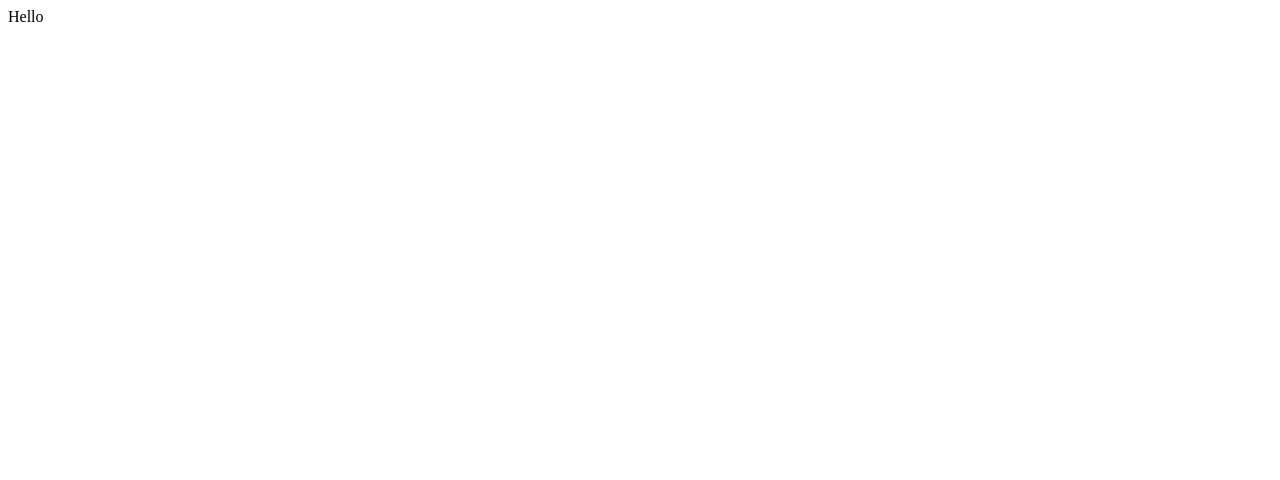
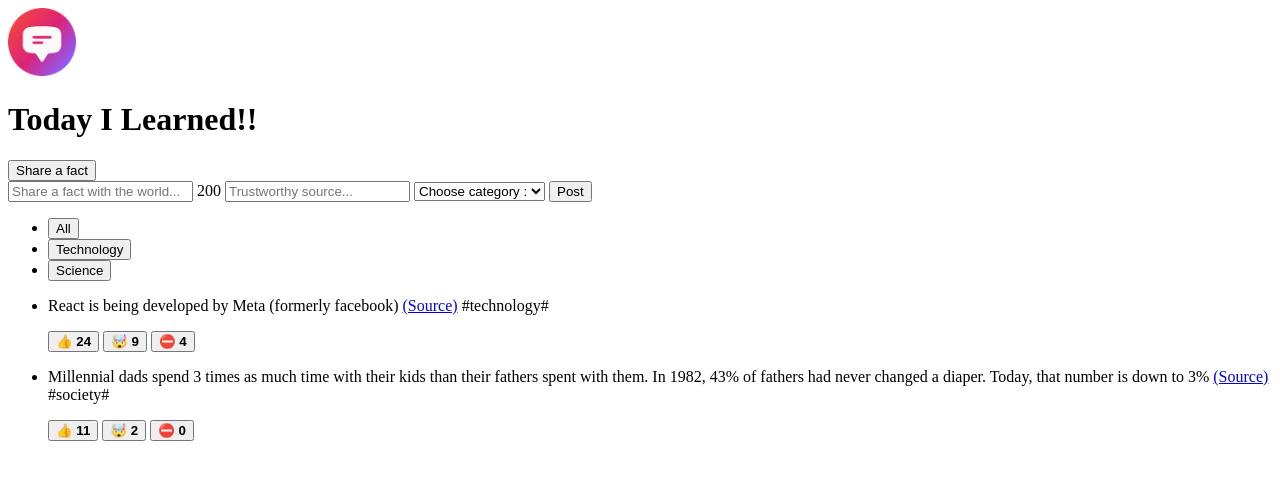
Before and after one commit to pyhrishi/today-i-learned, a plain HTML site: page index.html in a window 1280 px wide. Drawn offline with Linux system fonts and the light colour scheme.

Commit message:
Added HTML

```diff
--- a/index.html
+++ b/index.html
@@ -7,6 +7,68 @@
     <title>Today I Learned!</title>
   </head>
   <body>
-    Hello
+    <header>
+      <img src="logo.png" height="68" width="68" alt="logo" />
+      <h1>Today I Learned!!</h1>
+      <button>Share a fact</button>
+    </header>
+
+    <form>
+      <input type="text" placeholder="Share a fact with the world..." />
+      <span>200</span>
+      <input type="text" placeholder="Trustworthy source..." />
+      <select>
+        <option value="">Choose category :</option>
+        <option value="technology">Technology</option>
+        <option value="science">Science</option>
+        <option value="finance">Finance</option>
+      </select>
+      <button>Post</button>
+    </form>
+
+    <main>
+      <aside>
+        <ul>
+          <li><button>All</button></li>
+          <li><button>Technology</button></li>
+          <li><button>Science</button></li>
+        </ul>
+      </aside>
+
+      <section>
+        <ul>
+          <li>
+            <p>
+              React is being developed by Meta (formerly facebook)
+              <a href="https://opensource.fb.com/" target="_blank">(Source)</a>
+              <span>#technology#</span>
+            </p>
+            <div>
+              <button>👍 <strong>24</strong></button>
+              <button>🤯 <strong>9</strong></button>
+              <button>⛔️ <strong>4</strong></button>
+            </div>
+          </li>
+          <li>
+            <p>
+              Millennial dads spend 3 times as much time with their kids than
+              their fathers spent with them. In 1982, 43% of fathers had never
+              changed a diaper. Today, that number is down to 3%
+              <a
+                href="https://www.mother.ly/parenting/millennial-dads-spend-more-time-with-their-kids"
+                target="_blank"
+                >(Source)</a
+              >
+              <span>#society#</span>
+            </p>
+            <div>
+              <button>👍 <strong>11</strong></button>
+              <button>🤯 <strong>2</strong></button>
+              <button>⛔️ <strong>0</strong></button>
+            </div>
+          </li>
+        </ul>
+      </section>
+    </main>
   </body>
 </html>
```
